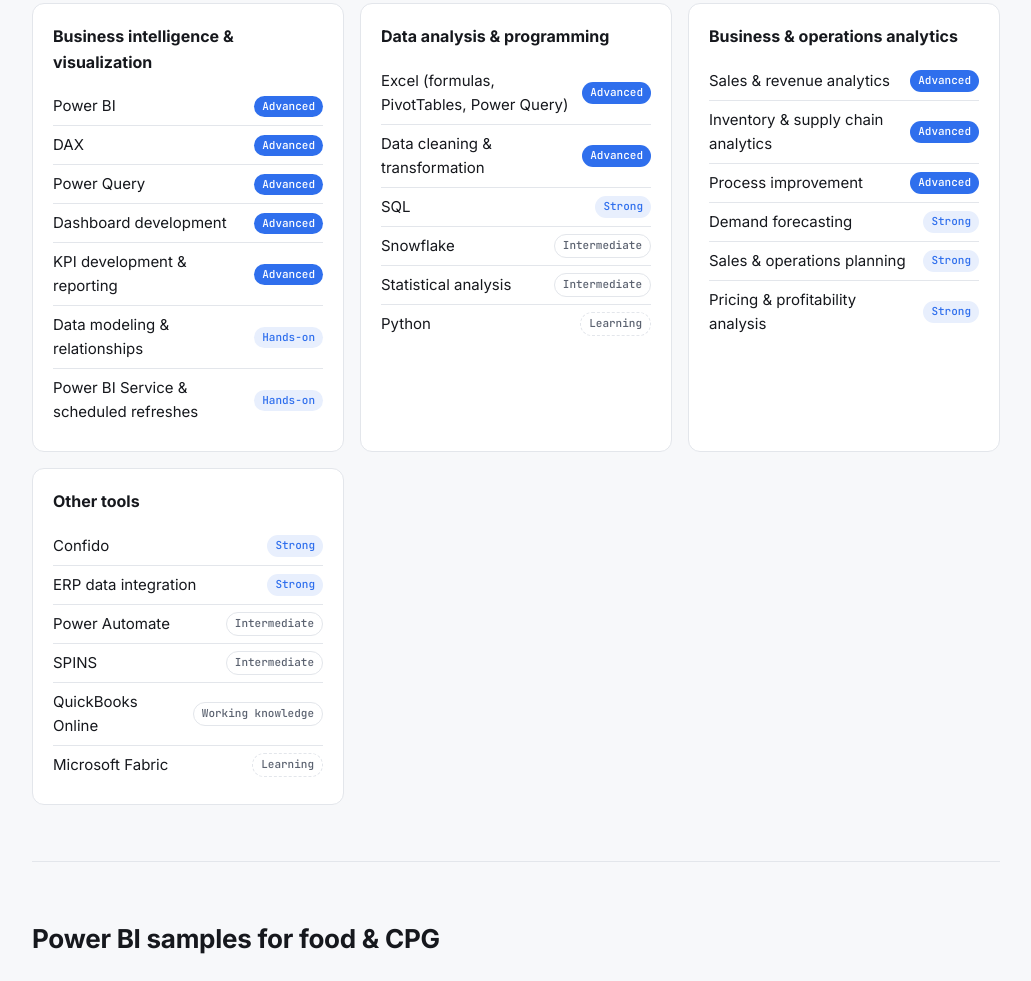
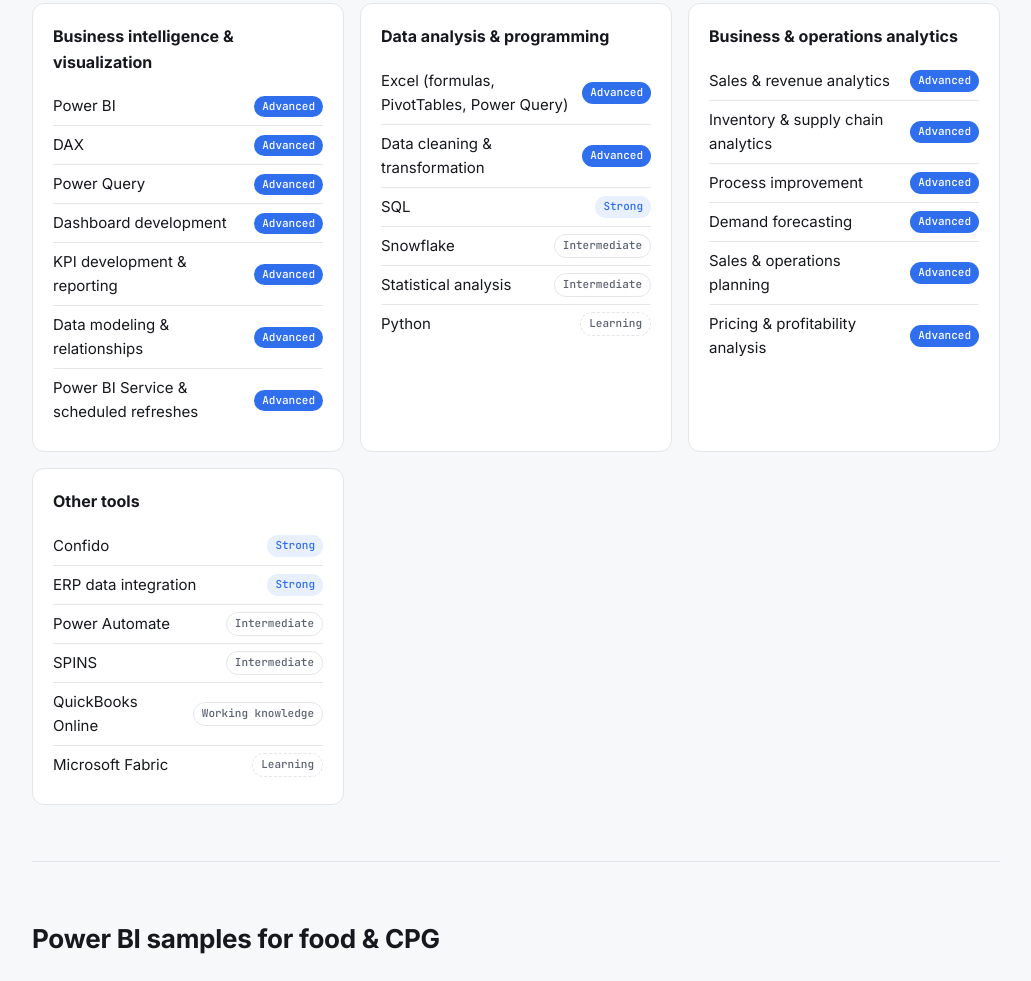
Before and after one commit to adrianasmock/adrianasmock.github.io, a plain HTML site: page index.html in a window 1280 px wide. Shown: the part 1057-2038 px from the top of the page, without its empty margins (124-1155 px from the left). Drawn offline with Linux system fonts and the light colour scheme.

Commit message:
Set data modeling, Power BI Service, forecasting, S&OP and profitability skills to Advanced
Co-Authored-By: Claude Opus 5.5 <noreply@anthropic.com>
Claude-Session: https://claude.ai/code/session_016VZxfoFrRmSqAc2AXFAgwJ

```diff
--- a/index.html
+++ b/index.html
@@ -207,8 +207,8 @@
           <li>Power Query <span class="lvl adv">Advanced</span></li>
           <li>Dashboard development <span class="lvl adv">Advanced</span></li>
           <li>KPI development &amp; reporting <span class="lvl adv">Advanced</span></li>
-          <li>Data modeling &amp; relationships <span class="lvl strong">Hands-on</span></li>
-          <li>Power BI Service &amp; scheduled refreshes <span class="lvl strong">Hands-on</span></li>
+          <li>Data modeling &amp; relationships <span class="lvl adv">Advanced</span></li>
+          <li>Power BI Service &amp; scheduled refreshes <span class="lvl adv">Advanced</span></li>
         </ul>
       </div>
 
@@ -230,9 +230,9 @@
           <li>Sales &amp; revenue analytics <span class="lvl adv">Advanced</span></li>
           <li>Inventory &amp; supply chain analytics <span class="lvl adv">Advanced</span></li>
           <li>Process improvement <span class="lvl adv">Advanced</span></li>
-          <li>Demand forecasting <span class="lvl strong">Strong</span></li>
-          <li>Sales &amp; operations planning <span class="lvl strong">Strong</span></li>
-          <li>Pricing &amp; profitability analysis <span class="lvl strong">Strong</span></li>
+          <li>Demand forecasting <span class="lvl adv">Advanced</span></li>
+          <li>Sales &amp; operations planning <span class="lvl adv">Advanced</span></li>
+          <li>Pricing &amp; profitability analysis <span class="lvl adv">Advanced</span></li>
         </ul>
       </div>
 
```
